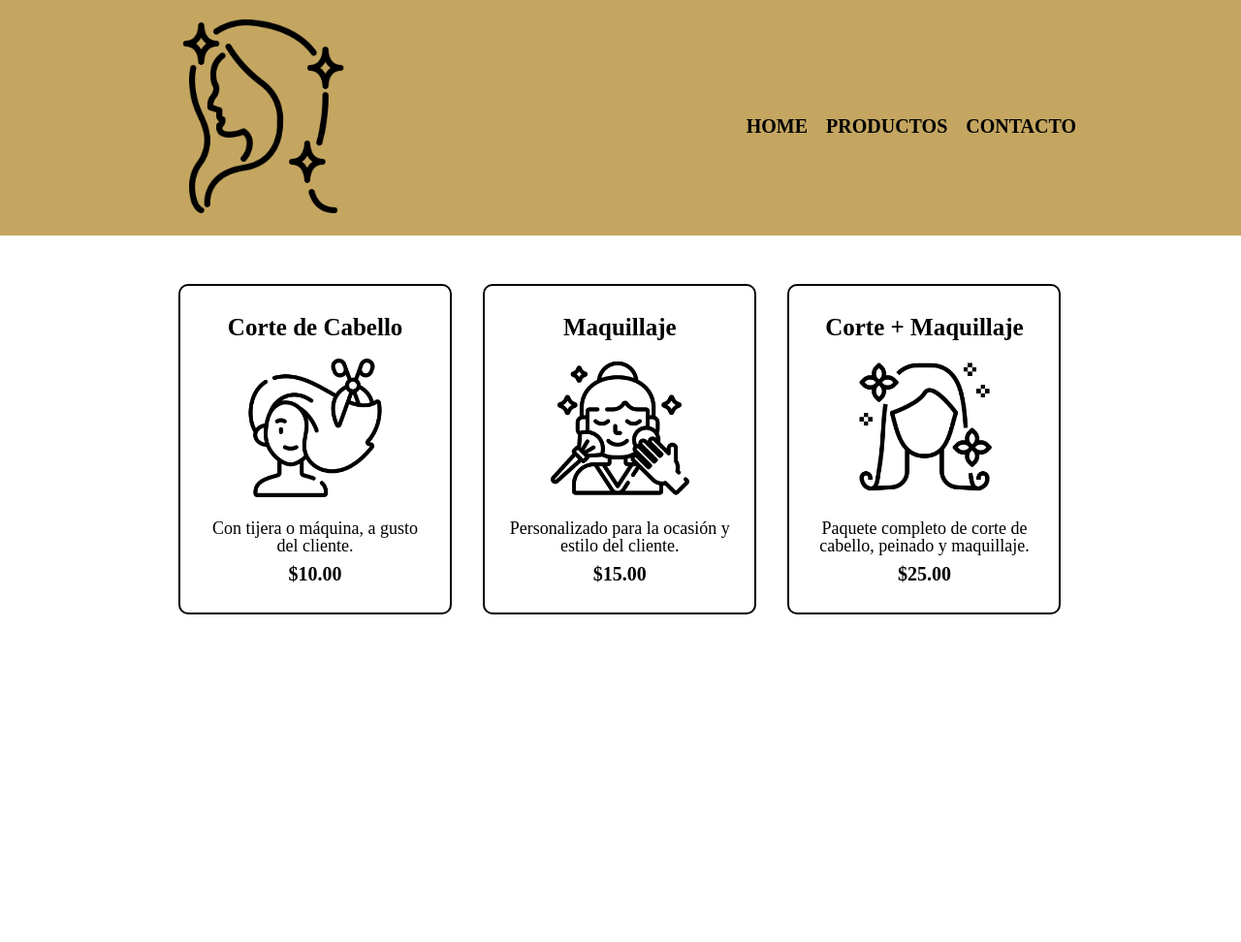
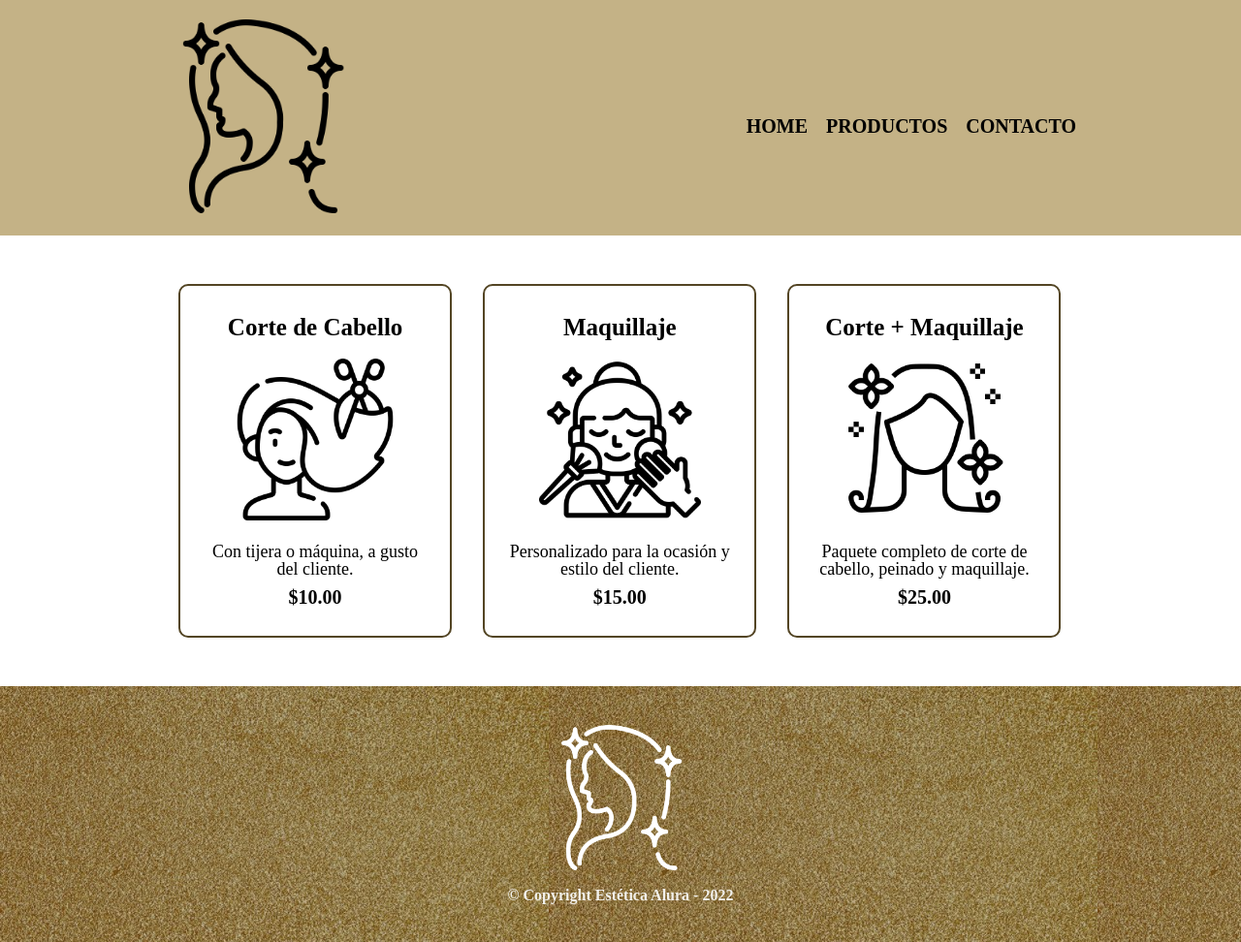
Before and after one commit to SABRIS13/Estetica_Alura, a plain HTML site: page productos.html in a window 1280 px wide. Shown: the whole page at 97% size. Before the commit the page ends 800 px from the top, so only its background shows below. Drawn offline with Linux system fonts and the light colour scheme.

Commit message:
Crear fondo

```diff
--- a/productos.css
+++ b/productos.css
@@ -1,5 +1,5 @@
 header{
-    background-color:#c4a661;
+    background-color:#c4b286;
     padding:20px 0;
 }
 
@@ -34,7 +34,7 @@ nav a{
 }
 
 nav a:hover{
-    color:#f1dba1;
+    color:#745e2b;
     text-decoration: underline;
 }
 
@@ -52,17 +52,17 @@ nav a:hover{
     margin: 0 1.5%;
     padding: 30px 20px;
     box-sizing: border-box;
-    border: 2px solid #000000;
+    border: 2px solid #534524;
     border-radius:10px;
 
 }
 
 .productos li:hover{
-    border-color:#c4a661;
+    border-color:#90660c;
 }
 
 .productos li:active{
-    border-color:#f0b30a;
+    border-color:#decda4;
 }
 
 .productos h2{
@@ -74,7 +74,7 @@ nav a:hover{
     font-size: 28px;
 }
 .productos img{
-    width:60%;
+    width:70%;
     margin-top: 20px;
 }
 
@@ -89,3 +89,22 @@ nav a:hover{
     font-weight: bold;
     margin-top:10px;
 }
+
+
+footer{
+    text-align:center;
+    font-weight: bold;
+    background: url(images/fondo.jpg);
+    padding:40px;
+
+}
+
+footer img{
+    width:150px;
+    margin-bottom:15px;
+}
+
+.copyright{
+    color:#f2f1ec;
+    font-size:16px;
+}
--- a/productos.html
+++ b/productos.html
@@ -54,7 +54,10 @@
 
         </main>
 
-
+        <footer>
+           <img src="images/alura_blanco.png">
+           <p class="copyright"> &copy Copyright Estética Alura - 2022</p>
+        </footer>
 
     </body>
 </html>
```
Also changed, not shown: images/fondo.jpg (added).
